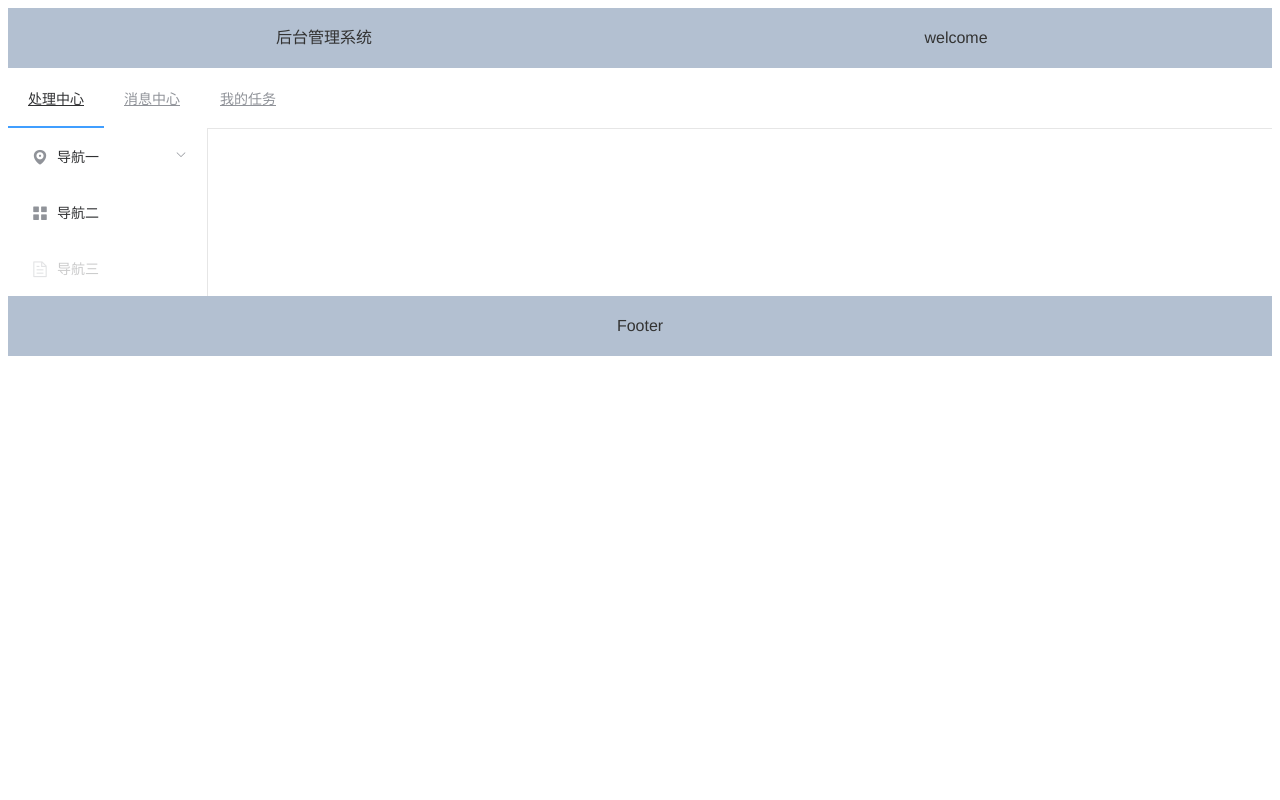
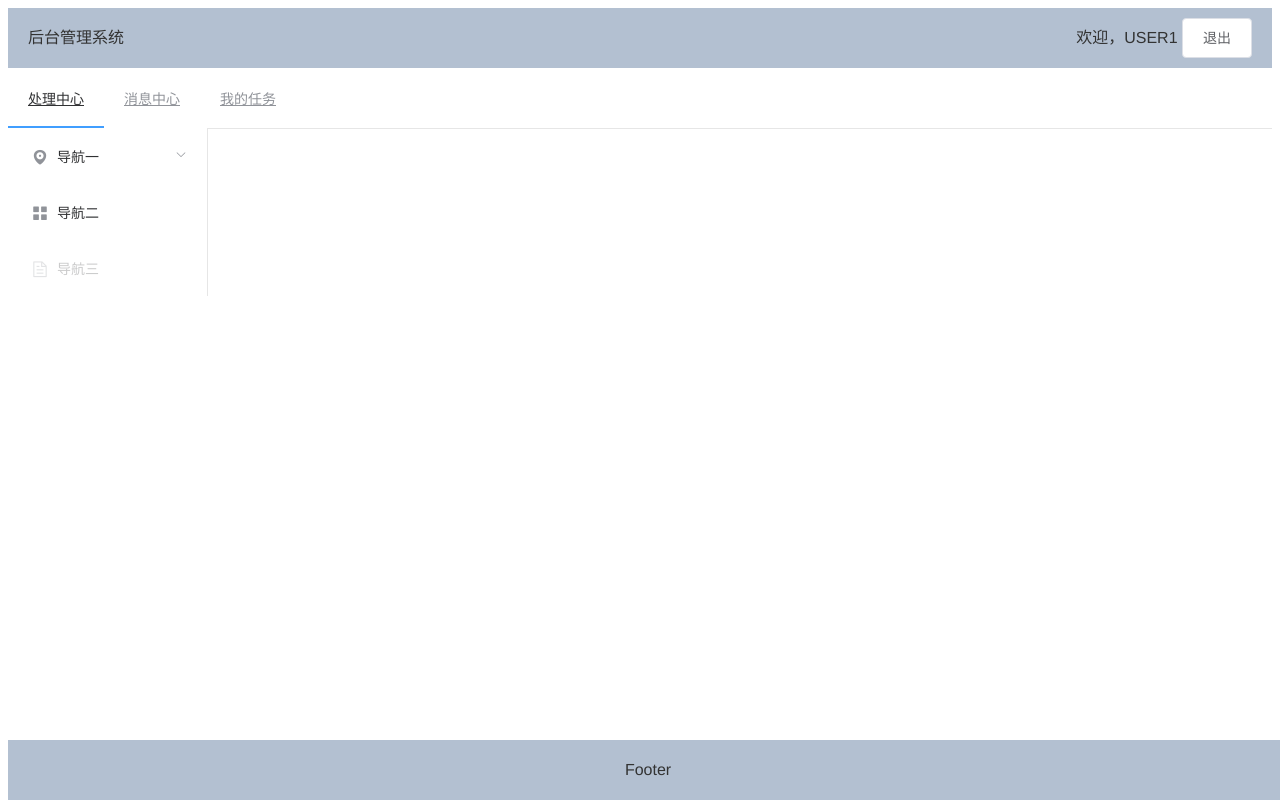
Before and after one commit to Weird-Normal/vue-backend, a Vue app: page /page1 in a window 1280 px wide. Built offline with nearby package versions, Linux system fonts and the light colour scheme.

Commit message:
样式修改

```diff
--- a/src/components/public/Footer.vue
+++ b/src/components/public/Footer.vue
@@ -1,6 +1,6 @@
 <template>
-  <el-footer>
-    Footer
+  <el-footer id="my-footer">
+      Footer
   </el-footer>
 </template>
 
@@ -15,5 +15,9 @@ export default {
 </script>
 
 <style>
-
+footer#my-footer {
+  bottom: 0;
+  position: absolute;
+  width: 100%;
+}
 </style>
--- a/src/components/public/Header.vue
+++ b/src/components/public/Header.vue
@@ -1,8 +1,8 @@
 <template>
   <!-- <div> -->
     <el-row>
-      <el-col :span="12"><div>后台管理系统</div></el-col>
-      <el-col :span="12"><div>welcome</div></el-col>
+      <el-col :span="12"><div class="my-title">后台管理系统</div></el-col>
+      <el-col :span="12"><div class="my-logout">欢迎，{{ username }} <el-button>退出</el-button></div></el-col>
     </el-row>
   <!-- </div> -->
 </template>
@@ -12,11 +12,20 @@ export default {
   name: 'Header',
   data () {
     return {
+      username: 'USER1'
     }
   }
 }
 </script>
 
 <style>
+.my-title {
+  text-align: left;
+  margin-left: 20px;
+}
 
+.my-logout {
+  text-align: right;
+  margin-right: 20px;
+}
 </style>
--- a/src/components/public/Main.vue
+++ b/src/components/public/Main.vue
@@ -9,7 +9,10 @@
     </el-menu>
   </el-row>
 
-  <router-view ></router-view>
+  <div id="my-content">
+    <router-view ></router-view>
+  </div>
+
   </div>
 </template>
 
--- a/src/page/Page1.vue
+++ b/src/page/Page1.vue
@@ -1,5 +1,5 @@
 <template>
-  <div>
+  <div >
     <el-container>
       <el-aside width="200px">
         <Aside></Aside>
```
